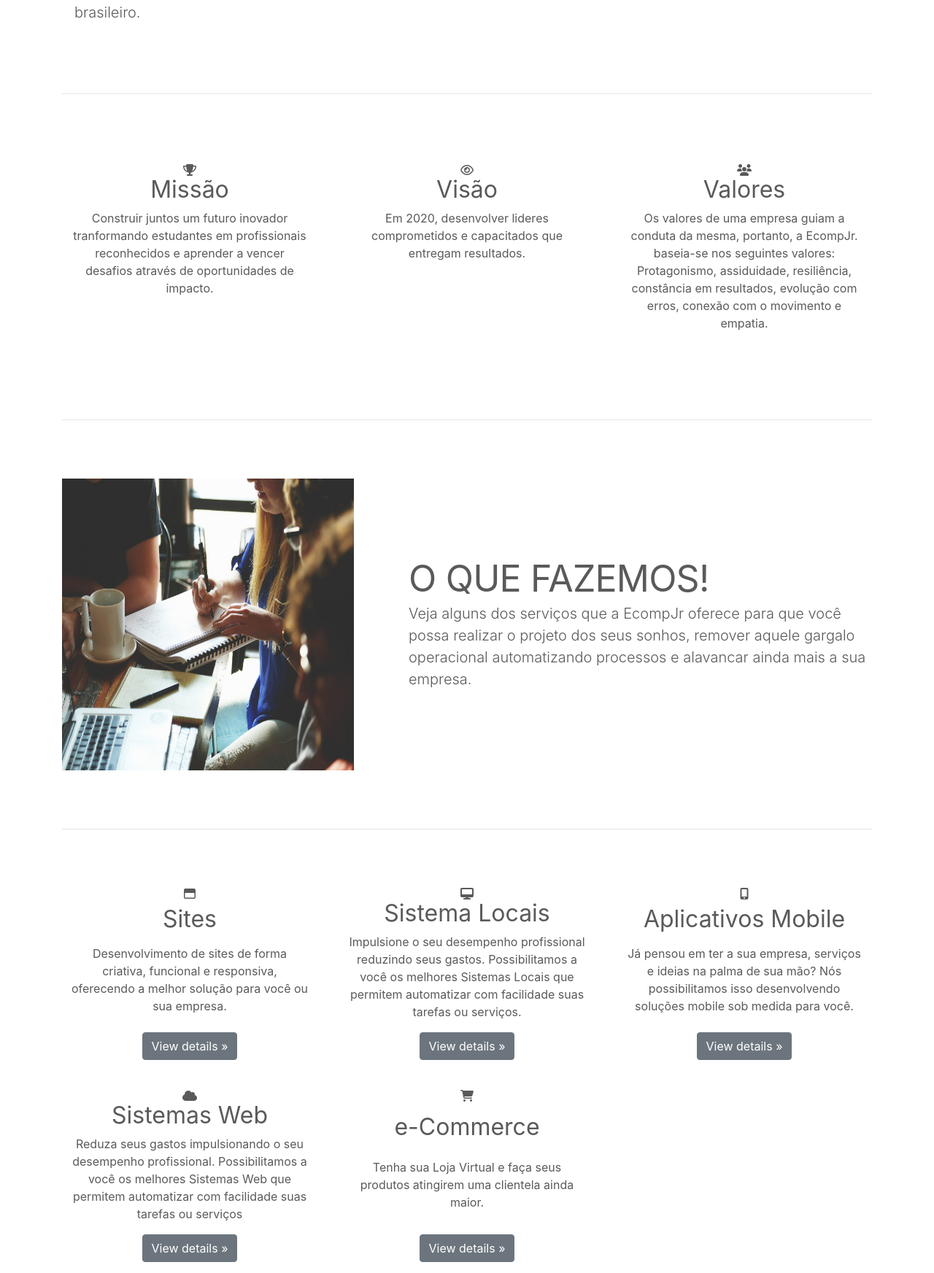
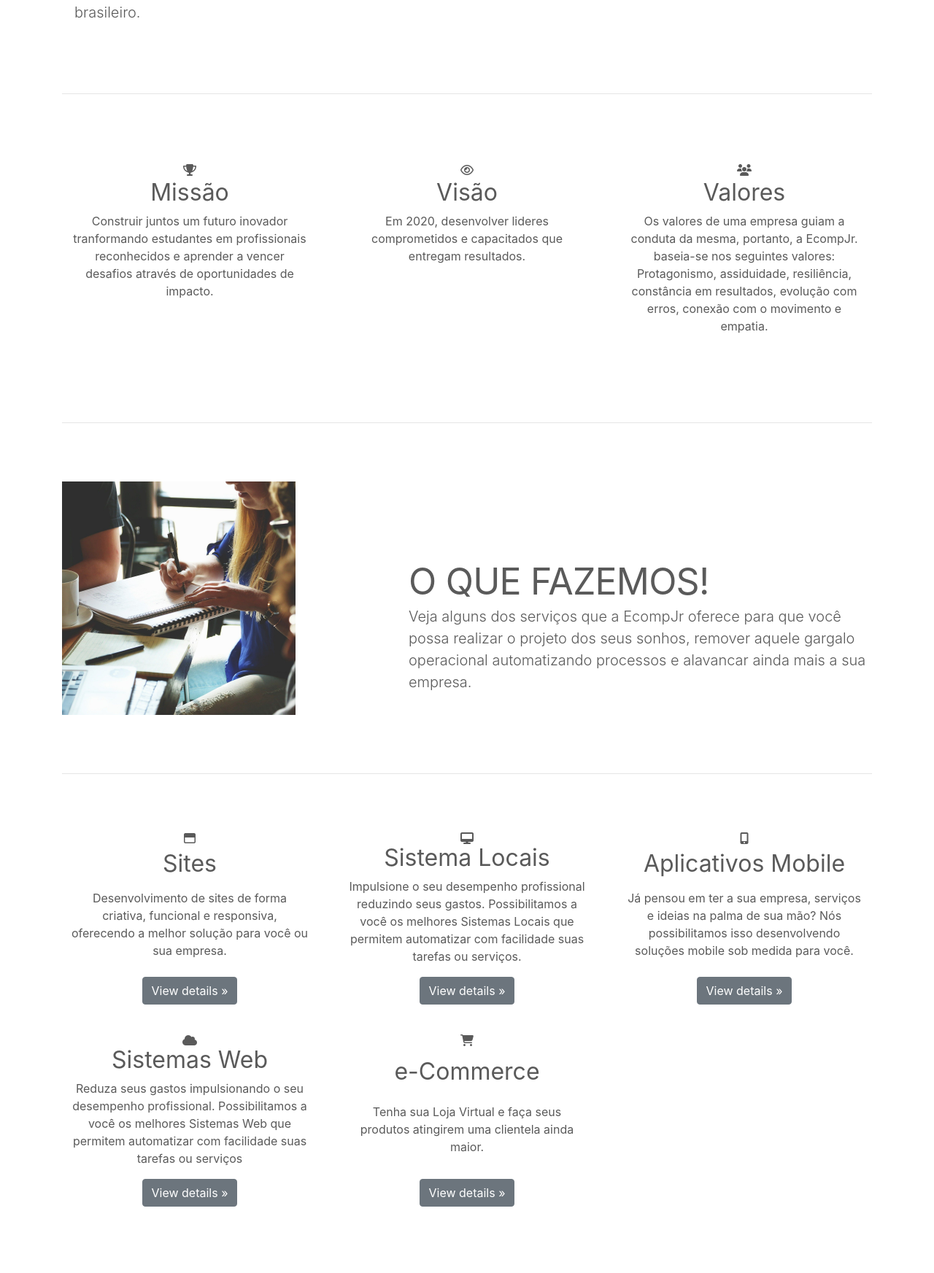
Before and after one commit to MatheusNascimentoti99/TreinamentoEcompjr, a PHP site: page /View/index.html in a window 1280 px wide. Shown: the part 1145-2890 px from the top of the page at 73% size. Run offline with PHP 8.4, Linux system fonts and the light colour scheme; some libraries are stand-ins or nearby versions.

Commit message:
Fixed bugs

```diff
--- a/View/index.html
+++ b/View/index.html
@@ -153,12 +153,14 @@
                 <hr class="featurette-divider">
 
                 <div class="row featurette">
-                    <div class="col-md-7 order-md-2" data-aos="fade-left" data-aos-duration="500">
-                        <h2 class="featurette-heading">O QUE FAZEMOS!</h2>
-                        <p class="lead">Veja alguns dos serviços que a EcompJr oferece para que você possa realizar o projeto dos seus sonhos, remover aquele gargalo operacional automatizando processos e alavancar ainda mais a sua empresa.</p>
+                    <div class="col-md-7 order-md-2">
+                        <div data-aos="fade-down" data-aos-duration="1500">
+                            <h2 class="featurette-heading">O QUE FAZEMOS!</h2>
+                            <p class="lead">Veja alguns dos serviços que a EcompJr oferece para que você possa realizar o projeto dos seus sonhos, remover aquele gargalo operacional automatizando processos e alavancar ainda mais a sua empresa.</p>
+                        </div>
                     </div>
-                    <div class="col-md-5 order-md-1" data-aos="fade-up" data-aos-duration="1500">
-                        <img class="imgComplement" src="../assets/images/working-group.jpg" alt="Foto de pessoas trabalhando em grupo">
+                    <div class="col-md-5 order-md-1">
+                        <img class="imgComplement" data-aos="fade-up" data-aos-duration="1500" src="../assets/images/working-group.jpg" alt="Foto de pessoas trabalhando em grupo">
                     </div>
                 </div>
 
--- a/assets/styles/general.css
+++ b/assets/styles/general.css
@@ -4,6 +4,7 @@
 
 html {
     scroll-behavior: smooth;
+    width: 100%;
 }
 
 #about .featurette {
@@ -26,15 +27,12 @@ html {
 
 #organizationBusiness .item i {
     margin-top: 1rem;
-    display: flex;
-    justify-content: center;
 }
 
-.imgComplement {
-    width: 400px;
-    height: 400px;
-    object-fit: fill;
-    align-self: center;
+#organizationBusiness img {
+    width: 20rem;
+    height: 20rem;
+    object-fit: cover;
 }
 
 #block {
```
